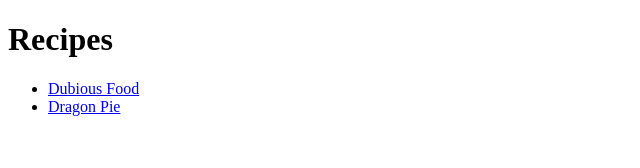
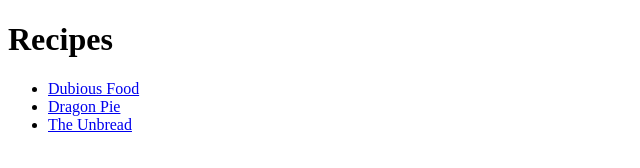
Before and after one commit to ErinofNaydra/Odin-Recipes-Take-2, a plain HTML site: page index.html in a window 1280 px wide. Shown: the whole page, without its empty margins (0-640 px from the left). Drawn offline with Linux system fonts and the light colour scheme.

Commit message:
The Unbread Webpage and Link was added back to the homepage of website

```diff
--- a/index.html
+++ b/index.html
@@ -9,6 +9,7 @@
         <ul>
             <li><a href="recipes/Dubious-Food.html">Dubious Food</a></li>
             <li><a href="recipes/Dragon-Pie.html">Dragon Pie</a></li>
+            <li><a href="recipes/The-Unbread.gtml">The Unbread</a></li>
         </ul>
     </Body>
 
```
